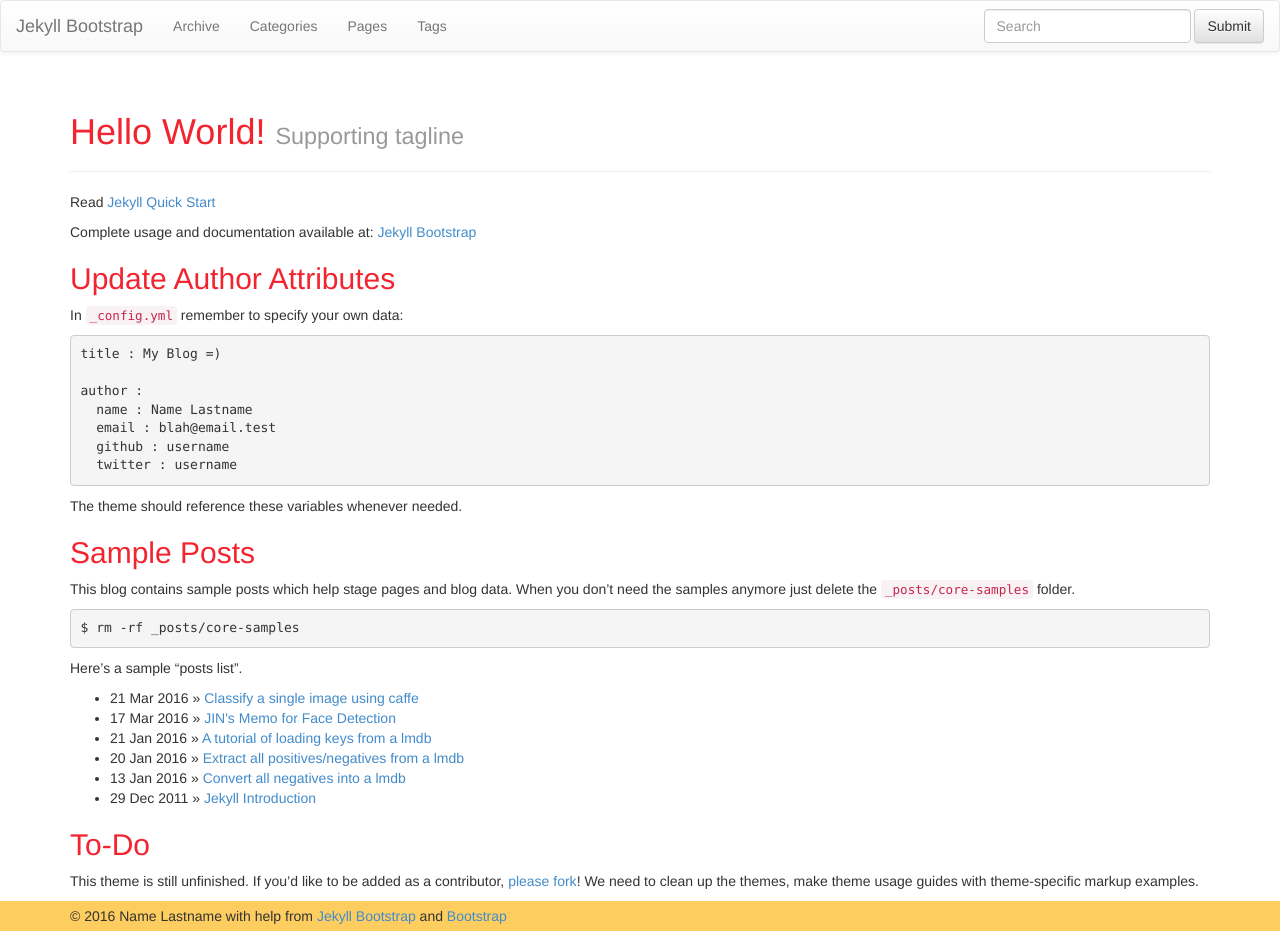
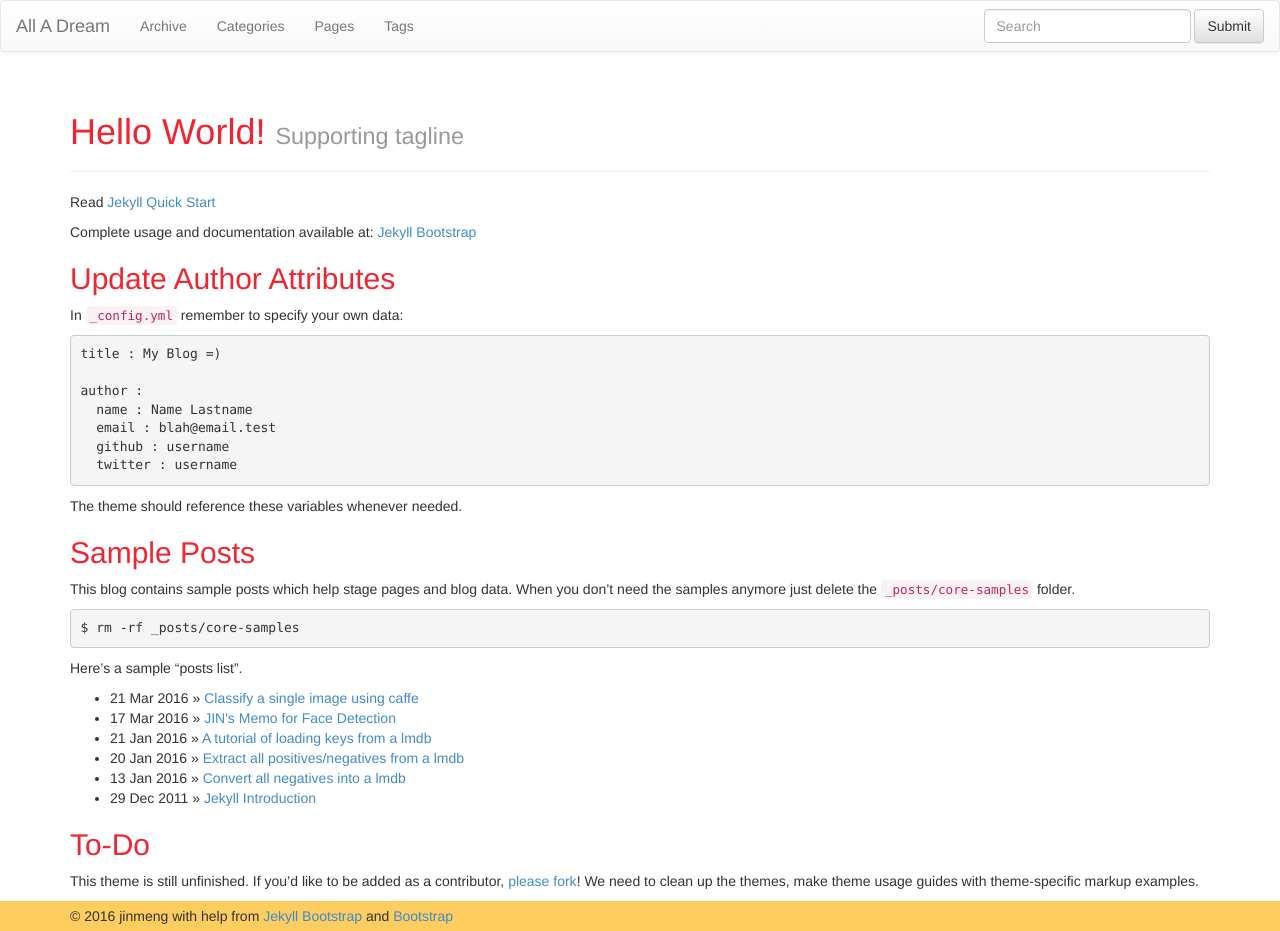
Before and after one commit to jinmeng/jinmeng.github.io, a Jekyll site: the page built from index.md, in a window 1280 px wide. Built offline with Jekyll 4.4.1, drawn with Linux system fonts in a browser that asks for light colours; nearby versions of some CDN libraries.

Commit message:
remove core-samples and modify _config.yml

```diff
--- a/_config.yml
+++ b/_config.yml
@@ -8,14 +8,14 @@ highlighter: pygments
 # Themes are encouraged to use these universal variables
 # so be sure to set them if your theme uses them.
 #
-title : Jekyll Bootstrap
+title : All A Dream
 tagline: Site Tagline
 author :
-  name : Name Lastname
-  email : blah@email.test
-  github : username
-  twitter : username
-  feedburner : feedname
+  name : jinmeng
+  email :
+  github : jinmeng
+  twitter :
+  feedburner :
 
 # The production_url is only used when full-domain names are needed
 # such as sitemap.txt
@@ -25,7 +25,7 @@ author :
 # Else if you are pushing to username.github.io, replace with your username.
 # Finally if you are pushing to a GitHub project page, include the project name at the end.
 #
-production_url : http://username.github.io
+production_url : http://jinmeng.github.io
 
 # All Jekyll-Bootstrap specific configurations are namespaced into this hash
 #
@@ -82,18 +82,18 @@ JB :
   comments :
     provider : disqus
     disqus :
-      short_name : jekyllbootstrap
+      short_name :
     livefyre :
-      site_id : 123
+      site_id :
     intensedebate :
-      account : 123abc
+      account :
     facebook :
-      appid : 123
+      appid :
       num_posts: 5
       width: 580
       colorscheme: light
     duoshuo :
-      short_name : jekyllbootstrap
+      short_name :
 
   # Settings for analytics helper
   # Set 'provider' to the analytics provider you want to use.
```
Also changed, not shown: 1 other file.
